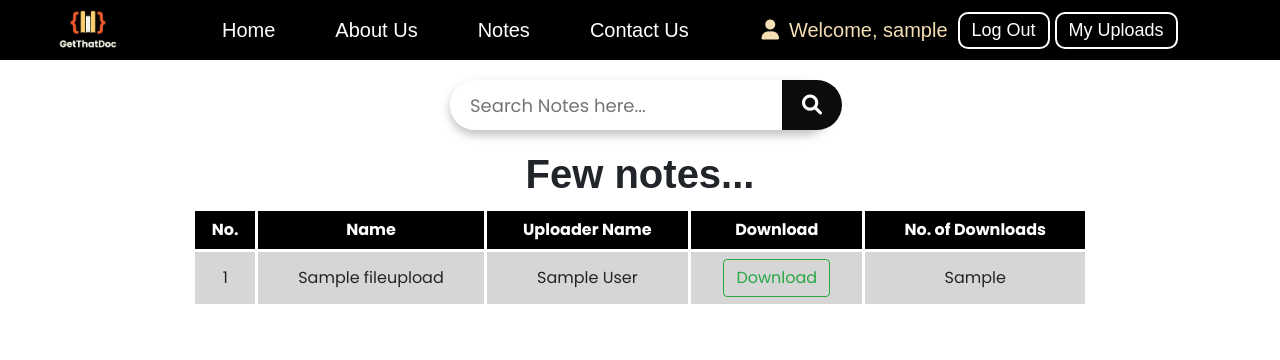
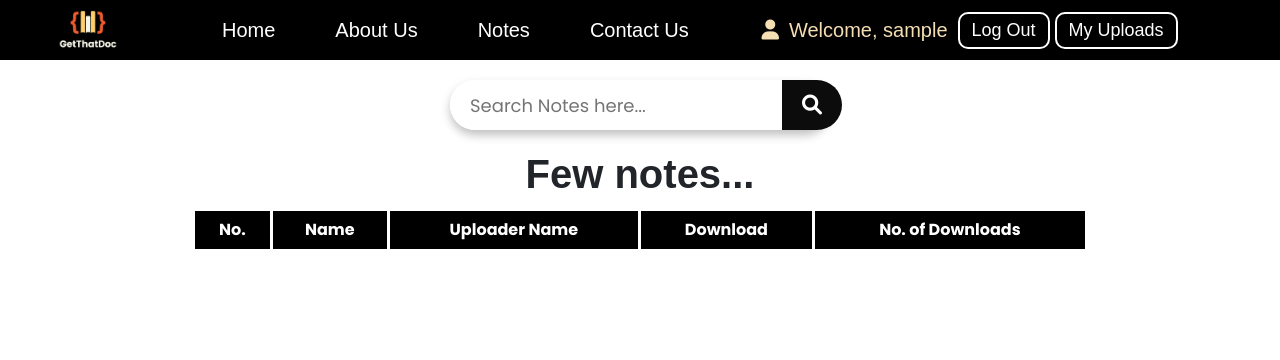
Before and after one commit to Rushi0508/GetThatDoc, a PHP site: page /GetThatDoc/notes.php in a window 1280 px wide. Shown: the top 360 px of the page. Run offline with PHP 8.4, Linux system fonts and the light colour scheme; the visitor is signed in with stand-in values (Sample User, id 1); tables that the repository leaves empty or names only in its code hold one stand-in row (values such as "Sample post"); lists and menus that the app fills with data are empty; some libraries are stand-ins or nearby versions; some web fonts are replaced.

Commit message:
Update notes.php

```diff
--- a/GetThatDoc/notes.php
+++ b/GetThatDoc/notes.php
@@ -104,7 +104,7 @@ if(isset($_SESSION['loggedin']) && $_SESSION['loggedin']==true){?>
         if(isset($_GET['search'])){
           $query = $_GET['search'];
           $query = $link -> real_escape_string($query);
-          $sql = "select * from fileupload where (title like '%".$query."%')";
+          $sql = "select * from fileupload where (title like '%".$query."%') and approved = 1";
           $row = mysqli_query($link,$sql);
           $result = mysqli_num_rows($row);
 
@@ -146,7 +146,7 @@ if(isset($_SESSION['loggedin']) && $_SESSION['loggedin']==true){?>
       ?>
         <?php
         echo '<h1 id="notes-head">Few notes...</h1>';
-        $sql="SELECT * FROM fileupload";
+        $sql="SELECT * FROM fileupload where approved = 1 and featured = 1";
         $query=mysqli_query($link, $sql);
         $count=0;
         while ($res=mysqli_fetch_array($query)) {
```
